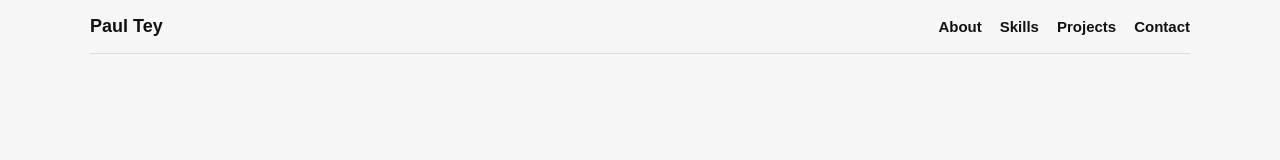
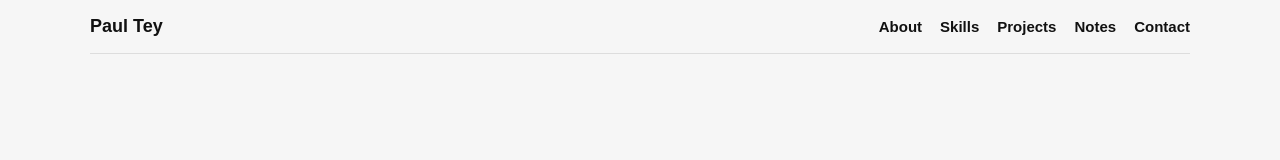
Before and after one commit to Paul-Tey/paultey-portfolio, a React (Vite) app: page / in a window 1280 px wide. Shown: the top 160 px of the page. Built offline with nearby package versions, Linux system fonts and the light colour scheme.

Commit message:
Add technical notes link to navbar

```diff
--- a/src/components/Navbar.jsx
+++ b/src/components/Navbar.jsx
@@ -9,6 +9,7 @@ function Navbar() {
         <a href="#about">About</a>
         <a href="#skills">Skills</a>
         <a href="#projects">Projects</a>
+        <a href="#technical-notes">Notes</a>
         <a href="#contact">Contact</a>
       </nav>
     </header>
```
